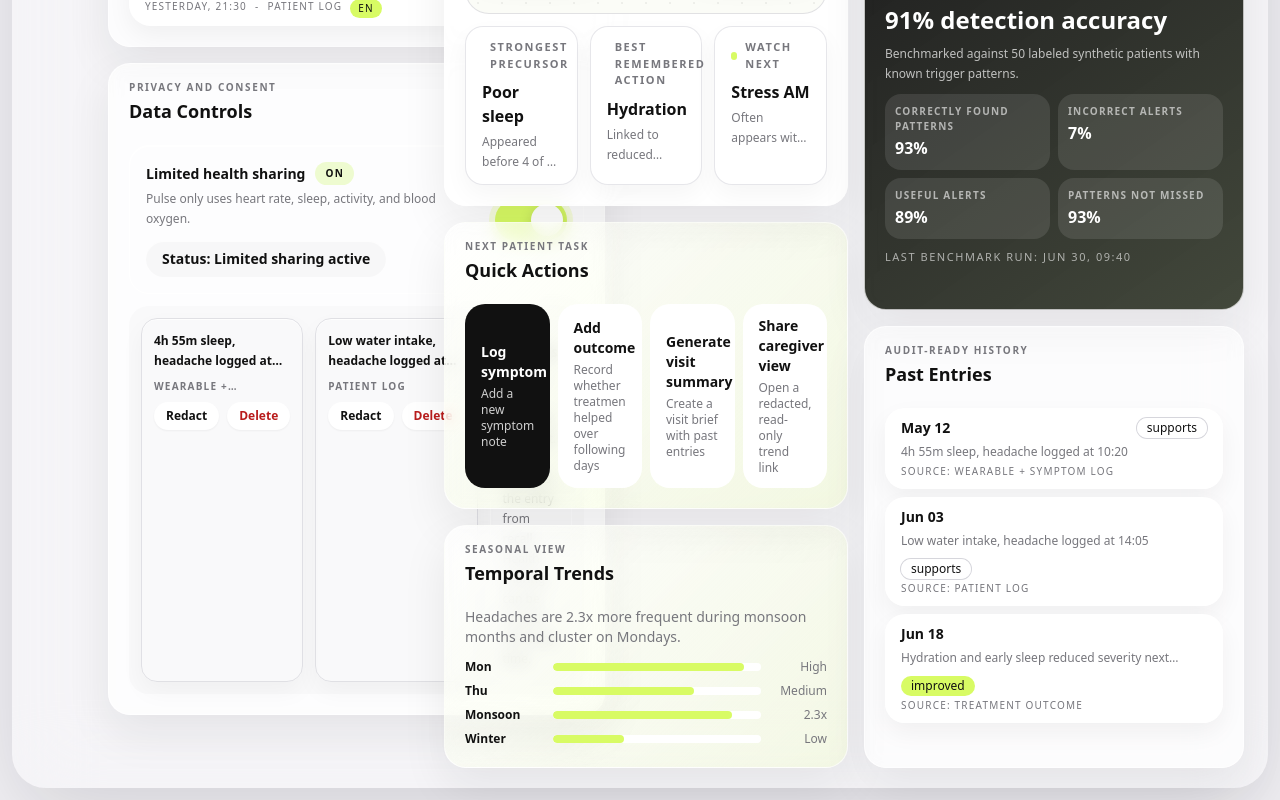
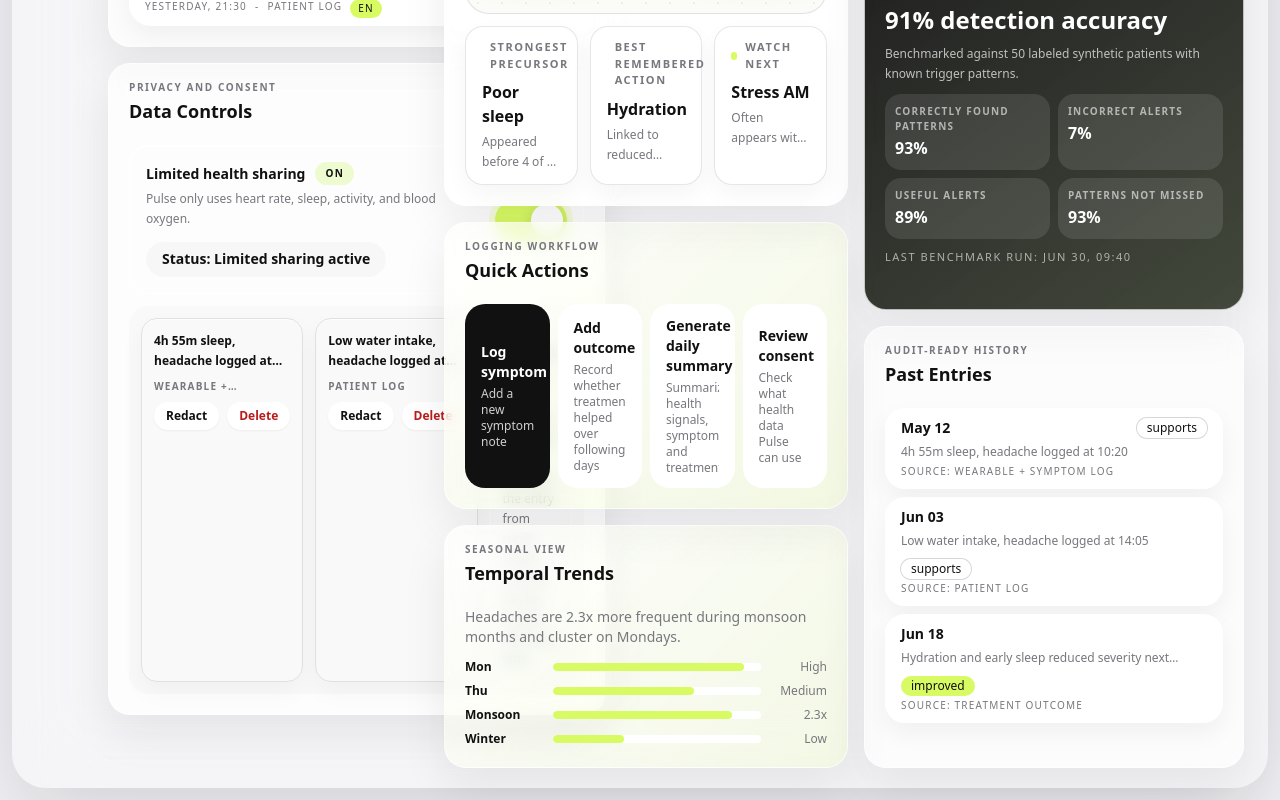
Before and after one commit to Karansankhe/cognee_codebase, a React (Vite) app in the folder frontend/: page / in a window 1280 px wide. Shown: the part 843-1643 px from the top of the page. Built offline with nearby package versions, Linux system fonts and the light colour scheme.

Commit message:
Update dashboard quick actions

```diff
--- a/frontend/src/features/dashboard/components/QuickActions.tsx
+++ b/frontend/src/features/dashboard/components/QuickActions.tsx
@@ -15,14 +15,14 @@
   },
   {
     id: "summary",
-    label: "Generate visit summary",
-    helper: "Create a visit brief with past entries",
+    label: "Generate daily summary",
+    helper: "Summarize health signals, symptoms, and treatments",
     primary: false,
   },
   {
     id: "share",
-    label: "Share caregiver view",
-    helper: "Open a redacted, read-only trend link",
+    label: "Review consent",
+    helper: "Check what health data Pulse can use",
     primary: false,
   },
 ];
@@ -46,7 +46,7 @@
 
   return (
     <Card className="bg-[linear-gradient(135deg,rgba(255,255,255,0.78),rgba(216,251,100,0.16))]">
-      <CardHeader title="Quick Actions" eyebrow="Next patient task" />
+      <CardHeader title="Quick Actions" eyebrow="Logging workflow" />
       <CardBody>
         <div className="grid gap-2 md:grid-cols-4">
           {actions.map((action) => (
```
